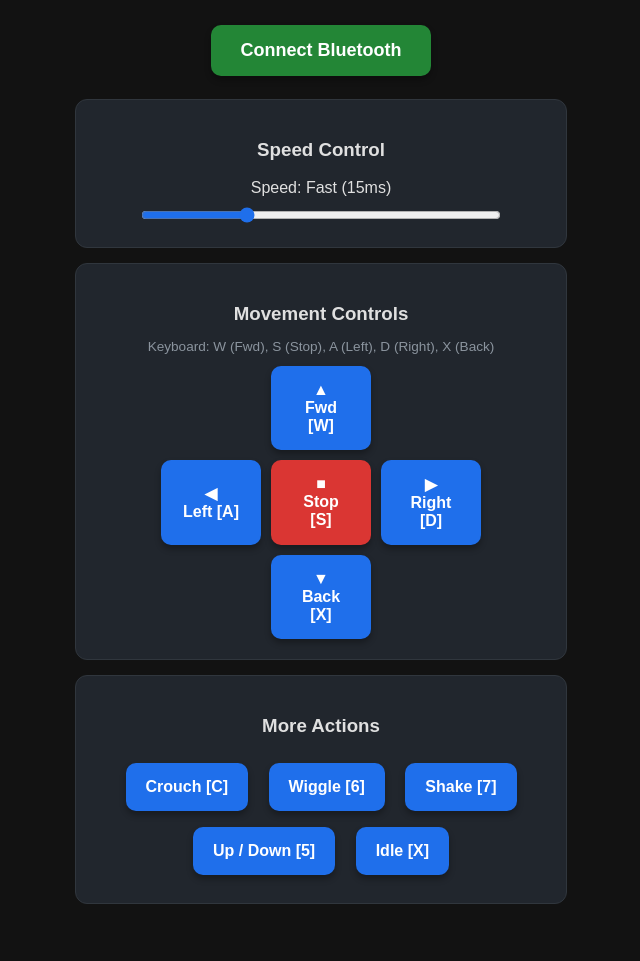
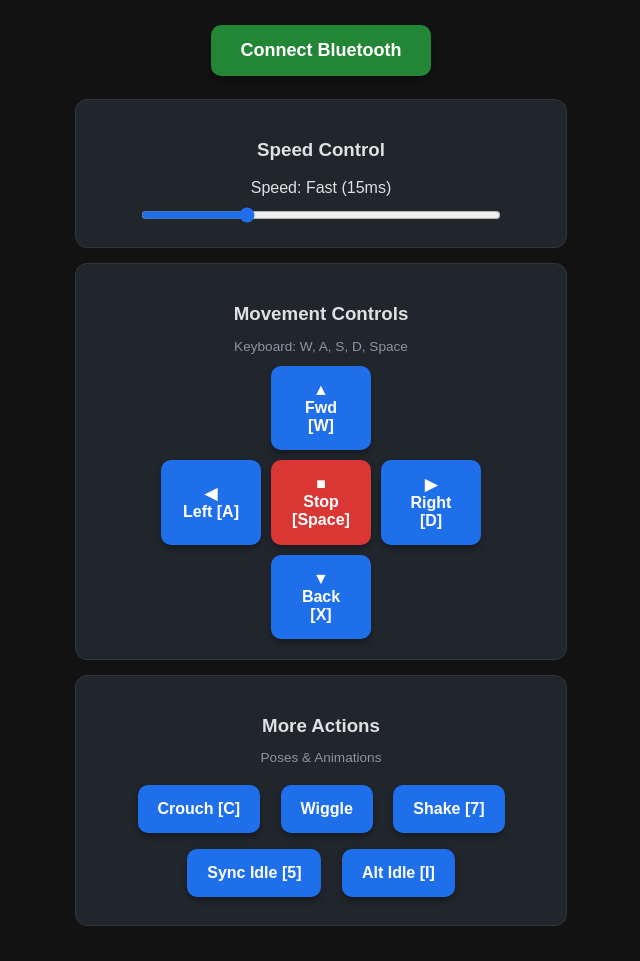
Before and after one commit to zhal8403/Quadrapedal-Robot-Dog, a plain HTML site: page Barq_code/index.html in a window 1280 px wide. Shown: the part 120-1081 px from the top of the page, without its empty margins (319-959 px from the left). Before the commit the page ends 1059 px from the top, so only its background shows below. Drawn offline with Linux system fonts and the light colour scheme.

Commit message:
Refactor movement controls and actions layout

```diff
--- a/Barq_code/index.html
+++ b/Barq_code/index.html
@@ -13,22 +13,24 @@
 
     <button id="connectBtn">Connect Bluetooth</button>
 
-    <div class="section">
+    <div class="section speed-section">
         <h3>Speed Control</h3>
         <label for="speedRange">Speed: <span id="speedVal">Fast (15ms)</span></label>
         <br>
         <input type="range" id="speedRange" min="5" max="40" value="15" step="1" oninput="updateSpeed(this.value)">
     </div>
 
+    <!-- Side-by-side container for controls and actions -->
+    <div class="dashboard-grid">
         <div class="section">
             <h3>Movement Controls</h3>
-        <p class="hint">Keyboard: W (Fwd), S (Stop), A (Left), D (Right), X (Back)</p>
+            <p class="hint">Keyboard: W, A, S, D, Space</p>
             <div class="control-grid">
                 <div class="empty"></div>
                 <button onclick="sendCommand('f')">▲<br>Fwd [W]</button>
                 <div class="empty"></div>
                 <button onclick="sendCommand('l')">◀<br>Left [A]</button>
-            <button class="stop" onclick="sendCommand('s')">■<br>Stop [S]</button>
+                <button class="stop" onclick="sendCommand('s')">■<br>Stop [Space]</button>
                 <button onclick="sendCommand('r')">▶<br>Right [D]</button>
                 <div class="empty"></div>
                 <button onclick="sendCommand('b')">▼<br>Back [X]</button>
@@ -38,12 +40,14 @@
 
         <div class="section">
             <h3>More Actions</h3>
-        <div>
+            <p class="hint">Poses & Animations</p>
+            <div class="action-grid">
                 <button onclick="sendCommand('c')">Crouch [C]</button>
-            <button onclick="sendCommand('w')">Wiggle [6]</button>
+                <button onclick="sendCommand('w')">Wiggle</button>
                 <button onclick="sendCommand('7')">Shake [7]</button>
-            <button onclick="sendCommand('5')">Up / Down [5]</button>
-            <button onclick="sendCommand('i')">Idle [X]</button>
+                <button onclick="sendCommand('5')">Sync Idle [5]</button>
+                <button onclick="sendCommand('i')">Alt Idle [I]</button>
+            </div>
         </div>
     </div>
 
```
Lines whose indentation alone changed are shown as unchanged.
